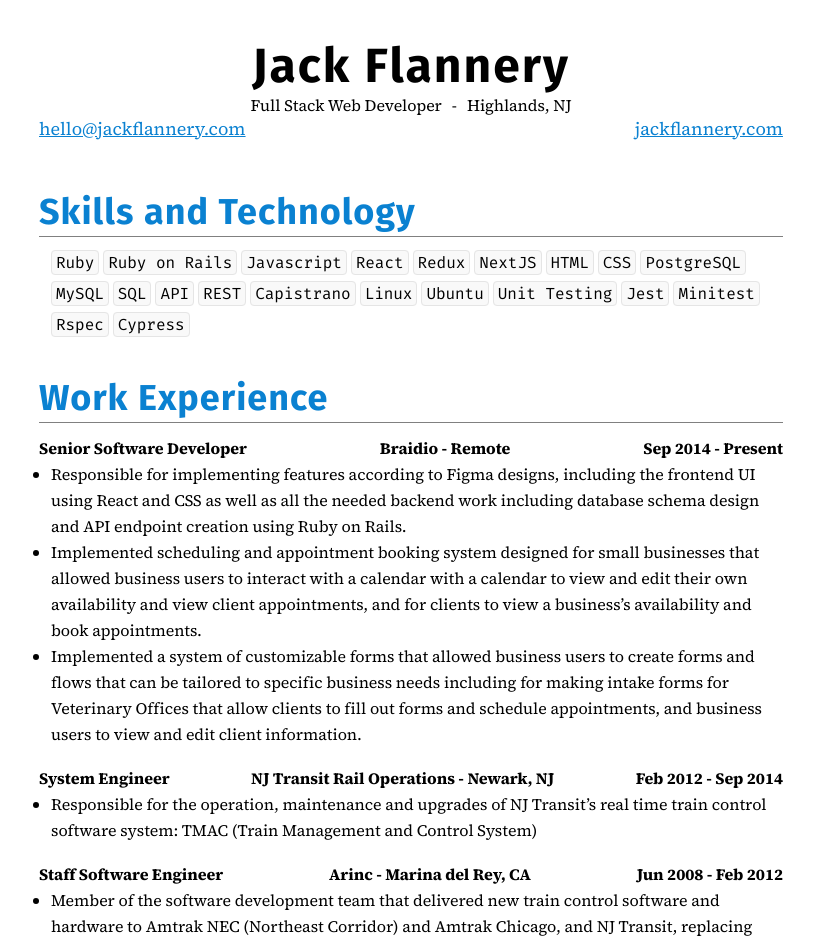
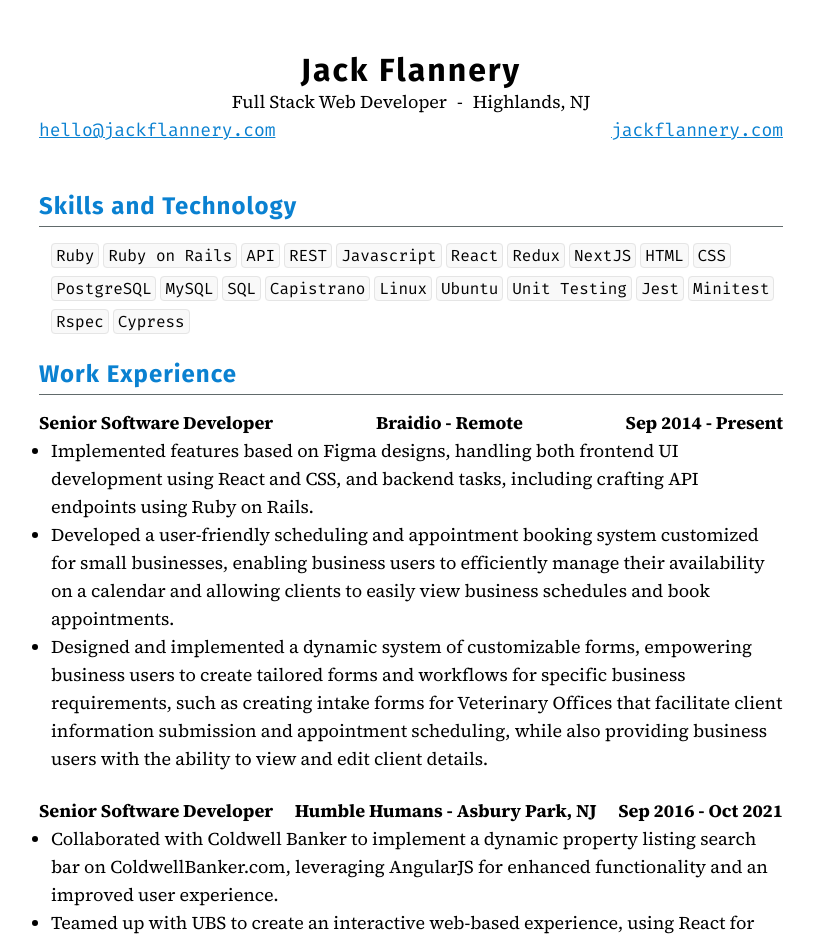
Before and after one commit to jmflannery/my-web, a Next.js app: page /resume in a window 1280 px wide. Shown: the top 941 px of the page, without its empty margins (229-1043 px from the left). Built offline with nearby package versions, Linux system fonts and the light colour scheme.

Commit message:
Update resume content and style

```diff
--- a/src/app/globals.css
+++ b/src/app/globals.css
@@ -10,6 +10,8 @@
     hsla(191, 75%, 60%, 1) 0%,
     hsla(248, 87%, 36%, 1) 100%
   );
+
+  --dark-grey: #616a6b;
 
   --one-navy-blue: #19297c;
   --one-red: #ef2d56;
--- a/src/components/Resume.css
+++ b/src/components/Resume.css
@@ -6,12 +6,23 @@
   line-height: 26px;
 
   a {
+    font-family: var(--font-fira-mono);
     color: var(--one-blue);
     text-decoration: underline;
   }
 
+  h1 {
+    font-size: 24px;
+    line-height: 28px;
+  }
+
   h2 {
-    padding-bottom: 4px;
+    font-size: 20px;
+    line-height: 24px;
+    color: var(--one-blue);
+    padding: 0 0 4px 0;
+    border-bottom: 1px solid var(--dark-grey);
+    margin: 20px 0 12px 0;
   }
 
   ul {
@@ -19,12 +30,12 @@
   }
 
   header {
-    padding: 12px;
+    padding: 24px 12px;
 
+    a,
     p {
       margin: 0;
       text-align: center;
-      line-height: 22px;
     }
 
     div {
@@ -47,12 +58,6 @@
     padding: 0 12px;
   }
 
-  h2 {
-    color: var(--one-blue);
-    border-bottom: 1px solid grey;
-    margin-bottom: 12px;
-  }
-
   footer {
     height: 24px;
   }
@@ -66,7 +71,6 @@
 
   .work {
     margin-bottom: 18px;
-    page-break-inside: avoid;
 
     div:first-child {
       display: flex;
@@ -78,6 +82,7 @@
 
       span:nth-child(1) {
         order: 2;
+        color: var(--dark-grey);
       }
       span:nth-child(2) {
         order: 1;
@@ -91,6 +96,73 @@
 
 @media only screen and (min-width: 768px) {
   .resume {
+    h1 {
+      font-size: 28px;
+      line-height: 32px;
+    }
+
+    h2 {
+      font-size: 22px;
+      line-height: 26px;
+      padding: 0 0 6px 0;
+      margin: 22px 0 14px 0;
+    }
+
+    header {
+      div {
+        flex-direction: row;
+        gap: 10px;
+
+        &:first-of-type {
+          justify-content: center;
+
+          span:nth-child(2) {
+            display: inline;
+          }
+        }
+
+        &:last-of-type {
+          justify-content: space-between;
+        }
+      }
+    }
+
+    .work {
+      margin-bottom: 24px;
+
+      div:first-child {
+        display: flex;
+        flex-direction: row;
+        justify-content: space-between;
+
+        span:nth-child(1) {
+          order: 1;
+          color: #000;
+        }
+        span:nth-child(2) {
+          order: 2;
+        }
+        span:nth-child(3) {
+          order: 3;
+        }
+      }
+    }
+  }
+}
+
+@media print {
+  .resume {
+    h1 {
+      font-size: 26px;
+      line-height: 30px;
+    }
+
+    h2 {
+      font-size: 20px;
+      line-height: 24px;
+      margin-top: 16px;
+    }
+
     header {
       div {
         gap: 10px;
@@ -111,7 +183,8 @@
     }
 
     .work {
-      margin-bottom: 18px;
+      page-break-inside: avoid;
+      margin-bottom: 14px;
 
       div:first-child {
         display: flex;
@@ -131,3 +204,21 @@
     }
   }
 }
+
+@media only screen and (min-width: 1280px) {
+  .resume {
+    font-size: 18px;
+    line-height: 28px;
+
+    h1 {
+      font-size: 32px;
+      line-height: 36px;
+    }
+
+    h2 {
+      font-size: 24px;
+      line-height: 28px;
+      margin-top: 24px;
+    }
+  }
+}
--- a/src/components/Resume.js
+++ b/src/components/Resume.js
@@ -15,12 +15,8 @@ const Resume = ({resume}) => {
           <span>{resume.location}</span>
         </div>
         <div>
-          <p>
-            <Link href={`mailto:${resume.email}`}>{resume.email}</Link>
-          </p>
-          <p>
-            <Link href="/">{resume.website}</Link>
-          </p>
+          <Link href={`mailto:${resume.email}`}>{resume.email}</Link>
+          <Link href="/">{resume.website}</Link>
         </div>
       </header>
       <main>
--- a/src/resume.json
+++ b/src/resume.json
@@ -7,6 +7,8 @@
   "skills": [
     "Ruby",
     "Ruby on Rails",
+    "API",
+    "REST",
     "Javascript",
     "React",
     "Redux",
@@ -16,8 +18,6 @@
     "PostgreSQL",
     "MySQL",
     "SQL",
-    "API",
-    "REST",
     "Capistrano",
     "Linux",
     "Ubuntu",
@@ -35,9 +35,21 @@
       "started_on": "2014-09-01T09:00:00",
       "ended_on": "Present",
       "bullets": [
-        "Responsible for implementing features according to Figma designs, including the frontend UI using React and CSS as well as all the needed backend work including database schema design and API endpoint creation using Ruby on Rails.",
-        "Implemented scheduling and appointment booking system designed for small businesses that allowed business users to interact with a calendar with a calendar to view and edit their own availability and view client appointments, and for clients to view a business’s availability and book appointments.",
-        "Implemented a system of customizable forms that allowed business users to create forms and flows that can be tailored to specific business needs including for making intake forms for Veterinary Offices that allow clients to fill out forms and schedule appointments, and business users to view and edit client information."
+        "Implemented features based on Figma designs, handling both frontend UI development using React and CSS, and backend tasks, including crafting API endpoints using Ruby on Rails.",
+        "Developed a user-friendly scheduling and appointment booking system customized for small businesses, enabling business users to efficiently manage their availability on a calendar and allowing clients to easily view business schedules and book appointments.",
+        "Designed and implemented a dynamic system of customizable forms, empowering business users to create tailored forms and workflows for specific business requirements, such as creating intake forms for Veterinary Offices that facilitate client information submission and appointment scheduling, while also providing business users with the ability to view and edit client details."
+      ]
+    },
+    {
+      "company": "Humble Humans",
+      "location": "Asbury Park, NJ",
+      "title": "Senior Software Developer",
+      "started_on": "2016-09-01T09:00:00",
+      "ended_on": "2021-10-01T17:00:00",
+      "bullets": [
+        "Collaborated with Coldwell Banker to implement a dynamic property listing search bar on ColdwellBanker.com, leveraging AngularJS for enhanced functionality and an improved user experience.",
+        "Teamed up with UBS to create an interactive web-based experience, using React for frontend development and Firebase for a dynamic user experience.",
+        "Developed and implemented a data processing pipeline for Ozmosi using Ruby and AWS services (Redshift, S3, and EC2). This pipeline efficiently processed clinical trials data from multiple countries, enabling comprehensive analysis. The system contributed to pharmaceutical forecasting, industry collaboration, and expedited drug development by providing clean, categorized, and indexed datasets, allowing for customized reports and visualizations to inform strategic decision-making."
       ]
     },
     {
@@ -47,7 +59,7 @@
       "started_on": "2012-02-01T09:00:00",
       "ended_on": "2014-09-01T17:00:00",
       "bullets": [
-        "Responsible for the operation, maintenance and upgrades of NJ Transit’s real time train control software system: TMAC (Train Management and Control System)"
+        "Managed the operation, maintenance, and upgrades of NJ Transit's real-time train control software system: TMAC (Train Management and Control System)."
       ]
     },
     {
@@ -57,11 +69,11 @@
       "started_on": "2008-06-01T09:00:00",
       "ended_on": "2012-02-01T17:00:00",
       "bullets": [
-        "Member of the software development team that delivered new train control software and hardware to Amtrak NEC (Northeast Corridor) and Amtrak Chicago, and NJ Transit, replacing older systems.",
-        "Responsible for implementing client specific features using C and Java.",
-        "Responsible for modeling devices in the field as database schema and control software.",
-        "Performed on site acceptance testing with client.",
-        "Provided on site training for all users of the system."
+        "Contributed as a member of the software development team that successfully delivered new train control software and hardware to Amtrak NEC (Northeast Corridor), Amtrak Chicago, and NJ Transit, replacing outdated systems.",
+        "Implemented new features using C and Java tailored for each client.",
+        "Led the modeling of field devices as a database schema and implemented control software.",
+        "Conducted on-site acceptance testing with clients.",
+        "Delivered on-site training sessions for all system users."
       ]
     }
   ],
```
